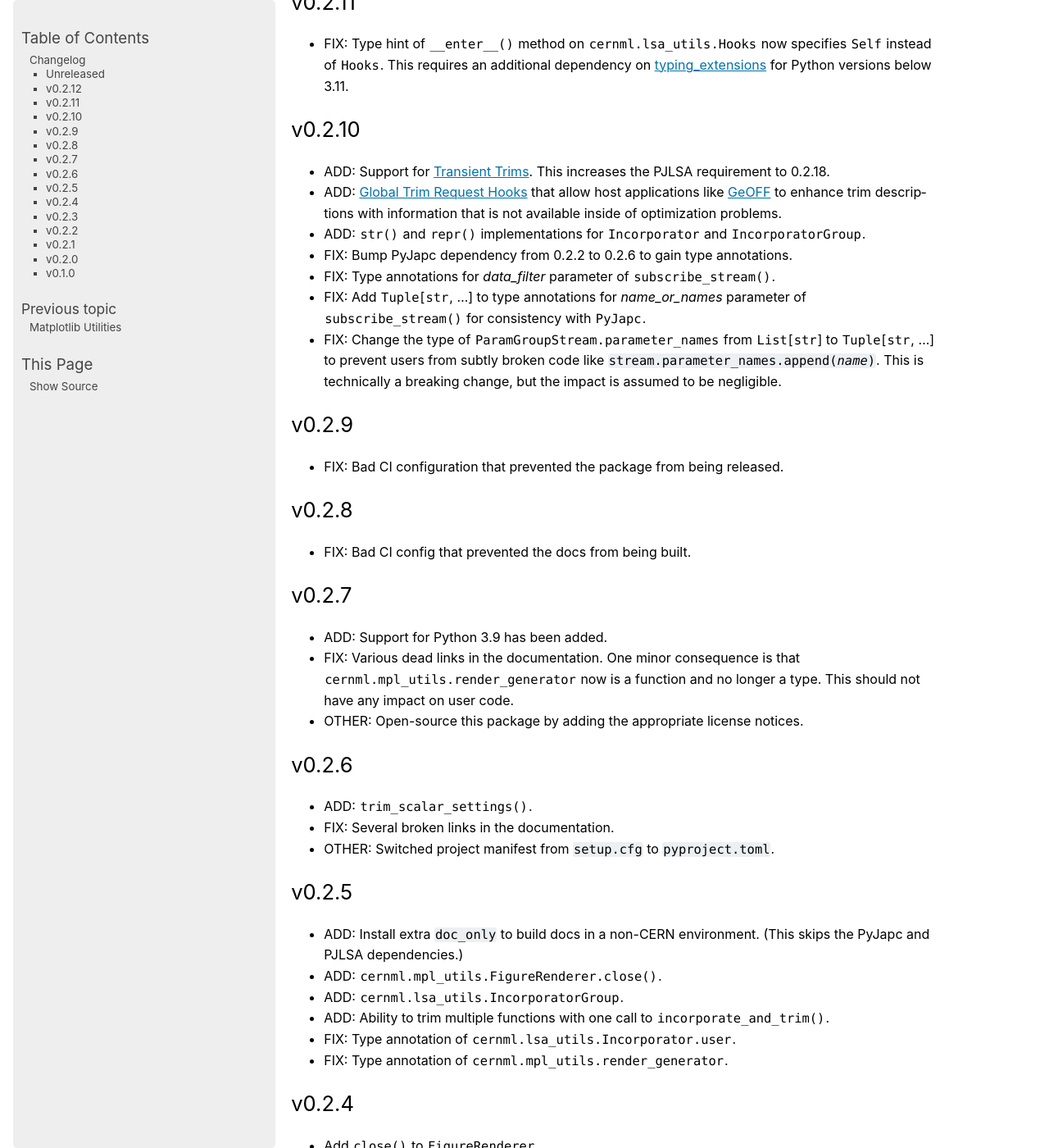
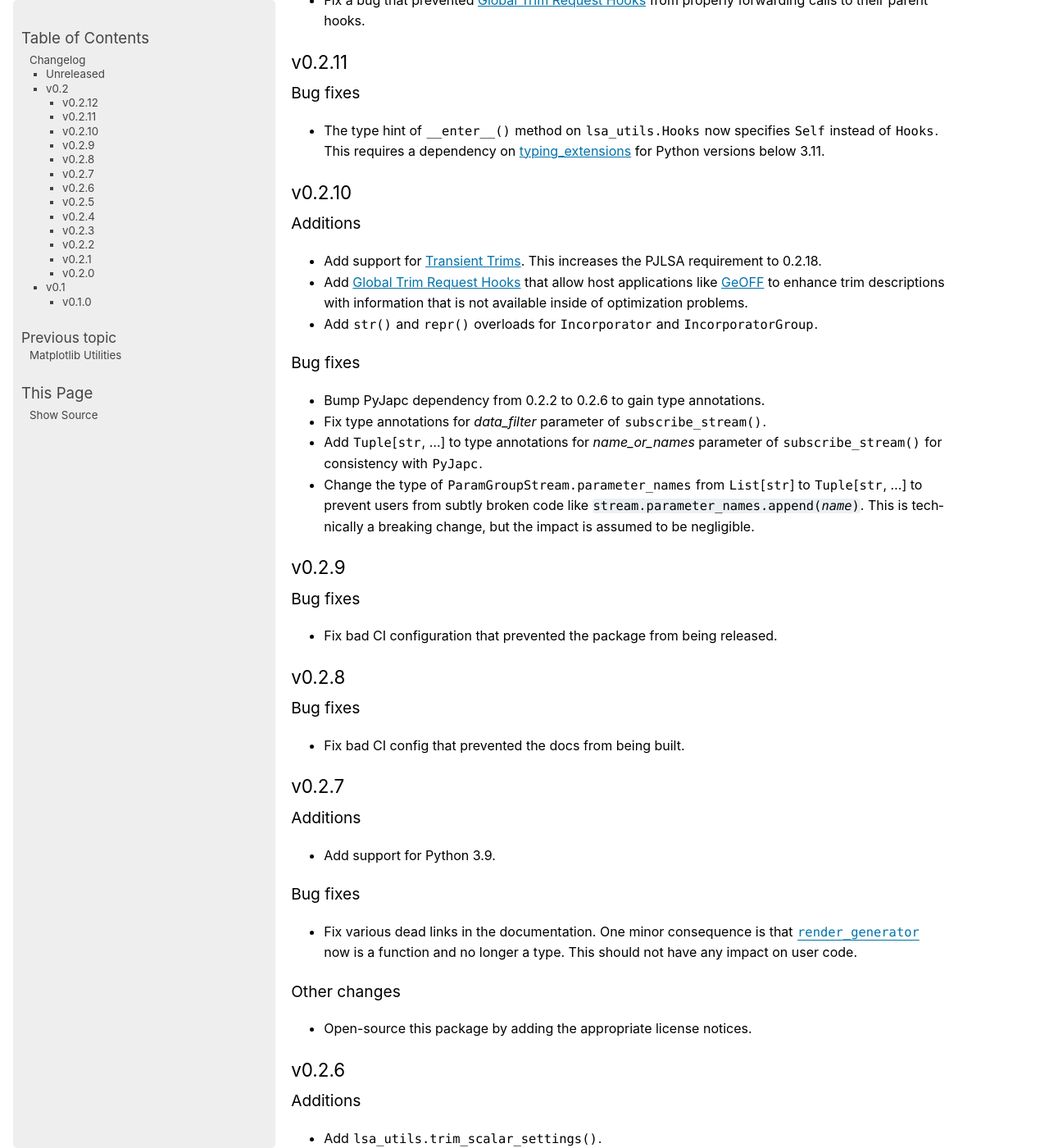
Before and after one commit to geoff-project/coi-utils, a Sphinx documentation site: the page built from docs/changelog.rst, in a window 1280 px wide and 1400 px high, scrolled down 517 px. Shown: the whole window at 82% size. Built offline with Sphinx 7.4.7, drawn with Linux system fonts in a browser that asks for light colours; the version number could not be read and is left out; some of the changed text lies outside the part shown.

Commit message:
Change formatting of changelog to be analogous to cernml-coi.

```diff
--- a/docs/changelog.rst
+++ b/docs/changelog.rst
@@ -20,118 +24,171 @@ Unreleased
 
 No changes yet!
 
+v0.2
+----
+
 v0.2.12
--------
+^^^^^^^
 
-- FIX: A bug that prevented :ref:`guide/lsa_utils:Global Trim Request Hooks`
+Bug fixes
+~~~~~~~~~
+- Fix a bug that prevented :ref:`guide/lsa_utils:Global Trim Request Hooks`
   from properly forwarding calls to their parent hooks.
 
 v0.2.11
--------
+^^^^^^^
 
-- FIX: Type hint of :meth:`~object.__enter__()` method on
-  `cernml.lsa_utils.Hooks` now specifies `~typing.Self` instead of
-  `~cernml.lsa_utils.Hooks`. This requires an additional dependency on
+Bug fixes
+~~~~~~~~~
+- The type hint of :meth:`~object.__enter__()` method on `lsa_utils.Hooks` now
+  specifies `~typing.Self` instead of `.Hooks`. This requires a dependency on
   `typing_extensions <https://github.com/python/typing_extensions/>`_ for
   Python versions below 3.11.
 
 v0.2.10
--------
+^^^^^^^
 
-- ADD: Support for :ref:`guide/lsa_utils:transient trims`. This increases the
+Additions
+~~~~~~~~~
+- Add support for :ref:`guide/lsa_utils:transient trims`. This increases the
   PJLSA requirement to 0.2.18.
-- ADD: :ref:`guide/lsa_utils:Global Trim Request Hooks` that allow host
+- Add :ref:`guide/lsa_utils:Global Trim Request Hooks` that allow host
   applications like `GeOFF <https://gitlab.cern.ch/geoff/geoff-app>`_ to
   enhance trim descriptions with information that is not available inside of
   optimization problems.
-- ADD: :class:`str() <str>` and :func:`repr` implementations for
-  `~cernml.lsa_utils.Incorporator` and `~cernml.lsa_utils.IncorporatorGroup`.
-- FIX: Bump PyJapc dependency from 0.2.2 to 0.2.6 to gain type annotations.
-- FIX: Type annotations for *data_filter* parameter of
-  `~cernml.japc_utils.subscribe_stream()`.
-- FIX: Add `~typing.Tuple`\ [`str`, …] to type annotations for
-  *name_or_names* parameter of `~cernml.japc_utils.subscribe_stream()` for
-  consistency with `~pyjapc.PyJapc`.
-- FIX: Change the type of `ParamGroupStream.parameter_names
-  <cernml.japc_utils.ParamGroupStream.parameter_names>` from `~typing.List`\
-  [`str`] to `~typing.Tuple`\ [`str`, …] to prevent users from subtly broken
-  code like :samp:`stream.parameter_names.append({name})`. This is technically
-  a breaking change, but the impact is assumed to be negligible.
+- Add :class:`str() <str>` and :func:`repr` overloads for `.Incorporator` and
+  `.IncorporatorGroup`.
+
+Bug fixes
+~~~~~~~~~
+- Bump PyJapc dependency from 0.2.2 to 0.2.6 to gain type annotations.
+- Fix type annotations for *data_filter* parameter of `.subscribe_stream()`.
+- Add `~typing.Tuple`\ [`str`, …] to type annotations for *name_or_names*
+  parameter of `.subscribe_stream()` for consistency with `~pyjapc.PyJapc`.
+- Change the type of `.ParamGroupStream.parameter_names` from
+  `~typing.List`\ [`str`] to `~typing.Tuple`\ [`str`, …] to prevent users from
+  subtly broken code like :samp:`stream.parameter_names.append({name})`. This
+  is technically a breaking change, but the impact is assumed to be negligible.
 
 v0.2.9
-------
+^^^^^^
 
-- FIX: Bad CI configuration that prevented the package from being released.
+Bug fixes
+~~~~~~~~~
+- Fix bad CI configuration that prevented the package from being released.
 
 v0.2.8
-------
+^^^^^^
 
-- FIX: Bad CI config that prevented the docs from being built.
+Bug fixes
+~~~~~~~~~
+- Fix bad CI config that prevented the docs from being built.
 
 v0.2.7
-------
+^^^^^^
 
-- ADD: Support for Python 3.9 has been added.
-- FIX: Various dead links in the documentation. One minor consequence is that
-  `cernml.mpl_utils.render_generator` now is a function and no longer a type.
-  This should not have any impact on user code.
-- OTHER: Open-source this package by adding the appropriate license notices.
+Additions
+~~~~~~~~~
+- Add support for Python 3.9.
+
+Bug fixes
+~~~~~~~~~
+- Fix various dead links in the documentation. One minor consequence is that
+  `.render_generator` now is a function and no longer a type. This should not
+  have any impact on user code.
+
+Other changes
+~~~~~~~~~~~~~
+- Open-source this package by adding the appropriate license notices.
 
 v0.2.6
-------
+^^^^^^
 
-- ADD: `~cernml.lsa_utils.trim_scalar_settings()`.
-- FIX: Several broken links in the documentation.
-- OTHER: Switched project manifest from ``setup.cfg`` to ``pyproject.toml``.
+Additions
+~~~~~~~~~
+- Add `lsa_utils.trim_scalar_settings()`.
+
+Bug fixes
+~~~~~~~~~
+- Fix several broken links in the documentation.
+
+Other changes
+~~~~~~~~~~~~~
+- Switch project manifest from :file:`setup.cfg` to :file:`pyproject.toml`.
 
 v0.2.5
-------
+^^^^^^
 
-- ADD: Install extra ``doc_only`` to build docs in a non-CERN environment. (This skips the PyJapc and PJLSA dependencies.)
-- ADD: `cernml.mpl_utils.FigureRenderer.close()`.
-- ADD: `cernml.lsa_utils.IncorporatorGroup`.
-- ADD: Ability to trim multiple functions with one call to `~cernml.lsa_utils.incorporate_and_trim()`.
-- FIX: Type annotation of `cernml.lsa_utils.Incorporator.user`.
-- FIX: Type annotation of `cernml.mpl_utils.render_generator`.
+Additions
+~~~~~~~~~
+- Add install extra ``doc_only`` to build docs in a non-CERN environment. (This skips the PyJapc and PJLSA dependencies.)
+- Add `mpl_utils.FigureRenderer.close()`.
+- Add `lsa_utils.IncorporatorGroup`.
+- Add ability to trim multiple functions with one call to `~lsa_utils.incorporate_and_trim()`.
+
+Bug fixes
+~~~~~~~~~
+- Fix type annotation of `.Incorporator.user`.
+- Fix type annotation of `.render_generator`.
 
 v0.2.4
-------
+^^^^^^
 
-- Add `~cernml.mpl_utils.FigureRenderer.close()` to `~cernml.mpl_utils.FigureRenderer`.
+- Add `~.FigureRenderer.close()` to `.FigureRenderer`.
 
 v0.2.3
-------
+^^^^^^
 
-- Add optional parameter *description* to `~cernml.lsa_utils.incorporate_and_trim()`.
-- Add a section on incorporation ranges to the `user guide <guide/lsa_utils.md#incorporation-ranges>`__.
+Additions
+~~~~~~~~~
+- Add optional parameter *description* to `~lsa_utils.incorporate_and_trim()`.
+- Add a section on :ref:`guide/lsa_utils:incorporation ranges` to the user guide.
 
 v0.2.2
-------
+^^^^^^
 
-- FIX: Properly handle multiple particle transfers in `cernml.lsa_utils.incorporate_and_trim()`.
+Bug fixes
+~~~~~~~~~
+- Properly handle multiple particle transfers in `~lsa_utils.incorporate_and_trim()`.
 
 v0.2.1
-------
+^^^^^^
 
-- ADD: :doc:`Installation guide <guide/install>`.
-- FIX: Mark `~cernml.lsa_utils` as type-annotated.
-- FIX: Include ``pjlsa`` dependency in extra ``all``.
-- FIX: Overly loose dependency on :doc:`cernml-coi <coi:index>`.
+Additions
+~~~~~~~~~
+- Add :doc:`guide/install` guide.
+
+Bug fixes
+~~~~~~~~~
+- Mark `.lsa_utils` as type-annotated.
+- Include ``pjlsa`` dependency in extra ``all``.
+- Restrict overly loose dependency on :doc:`cernml-coi <coi:index>`.
 
 v0.2.0
-------
+^^^^^^
 
-- BREAKING: rename `~cernml.japc_utils.ParamStream` and `~cernml.japc_utils.ParamGroupStream` methods: ``wait_next()`` becomes `~cernml.japc_utils.ParamStream.pop_or_wait()`, ``next_if_ready()`` becomes `~cernml.japc_utils.ParamStream.pop_if_ready()`.
-- BREAKING: Refactor the renderer API: ``SimpleRenderer`` is replaced by `~cernml.mpl_utils.FigureRenderer`, which is an :term:`ABC <abstract base class>`. Replace ``from_generator()`` with `~cernml.mpl_utils.FigureRenderer.from_callback()`.
-- ADD: Method `~cernml.japc_utils.ParamStream.wait_for_next()` to `~cernml.japc_utils.ParamStream` and `~cernml.japc_utils.ParamGroupStream`.
-- ADD: `~cernml.mpl_utils.make_renderer()` and `~cernml.mpl_utils.RendererGroup`.
-- ADD: `~cernml.lsa_utils.get_cycle_type_attributes()` from cernml-coi-funcs 0.2.2.
-- ADD: `Scaler.scaled_space <cernml.gym_utils.Scaler.scaled_space>`.
-- ADD: The *symmetric* parameter to `~cernml.gym_utils.Scaler`, `~cernml.gym_utils.scale_from_box()` and `~cernml.gym_utils.unscale_into_box()`.
-- OTHER: Extend and reorganize the documentation.
+Breaking changes
+~~~~~~~~~~~~~~~~
+- Rename `.ParamStream` and `.ParamGroupStream` methods: ``wait_next()`` becomes `~.ParamStream.pop_or_wait()`, ``next_if_ready()`` becomes `~.ParamStream.pop_if_ready()`.
+- Refactor the renderer API: ``SimpleRenderer`` is replaced by `.FigureRenderer`, which is an :term:`abstract base class`. Replace ``from_generator()`` with `.from_callback()`.
+
+Additions
+~~~~~~~~~
+- Add method `~.ParamStream.wait_for_next()` to `.ParamStream` and `.ParamGroupStream`.
+- Add `.make_renderer()` and `.RendererGroup`.
+- Add `.get_cycle_type_attributes()` from cernml-coi-funcs 0.2.2.
+- Add `.Scaler.scaled_space`.
+- Add The *symmetric* parameter to `.Scaler`, `.scale_from_box()` and `.unscale_into_box()`.
+
+Other changes
+~~~~~~~~~~~~~
+- Extend and reorganize the documentation.
+
+v0.1
+----
 
 v0.1.0
-------
+^^^^^^
 
 Initial version. Code has been extracted from cernml-coi_ and
 cernml-coi-funcs_. Documentation has been adjusted.
```
Also changed, not shown: other parts of docs/changelog.rst (+4 -0 lines).
